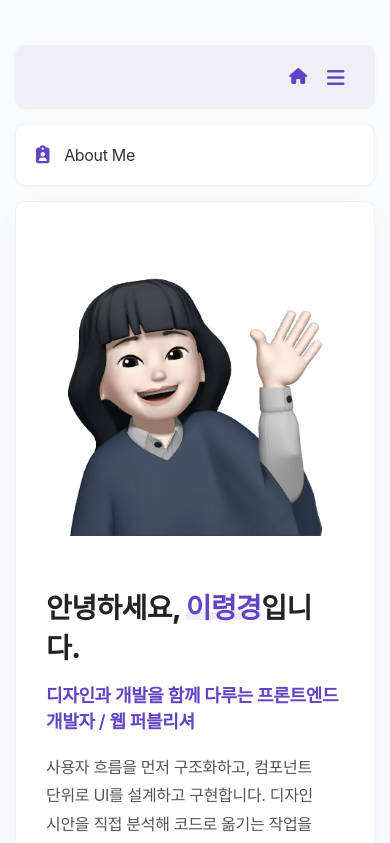
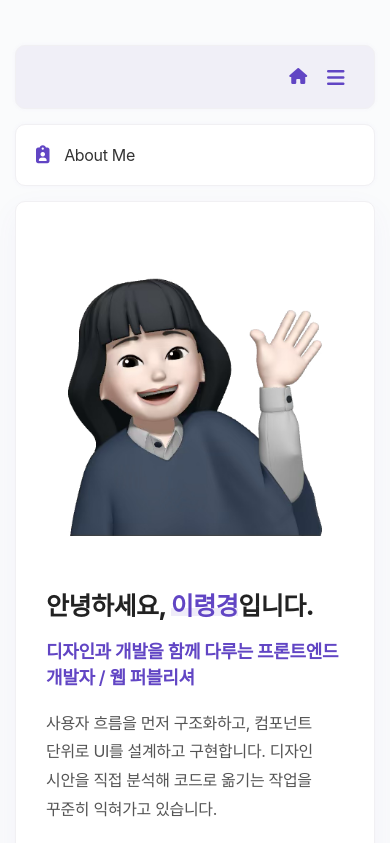
Before and after one commit to r-eong/RYEONG-PORTFOLIO, a React (Vite) app: page /#/02 in a window 390 px wide. Shown: the top 843 px of the page. Built offline with nearby package versions, Linux system fonts and the light colour scheme; a web font is replaced by a local one.

Commit message:
2026-04-26 update

```diff
--- a/src/pages/css/AboutMe02.css
+++ b/src/pages/css/AboutMe02.css
@@ -169,7 +169,7 @@
 @media screen and (max-width: 480px) {
     .aboutme_text h2,
     .aboutme_text h2 span {
-        font-size: 28px;
+        font-size: 25px;
     }
 
     .aboutme img {
```
